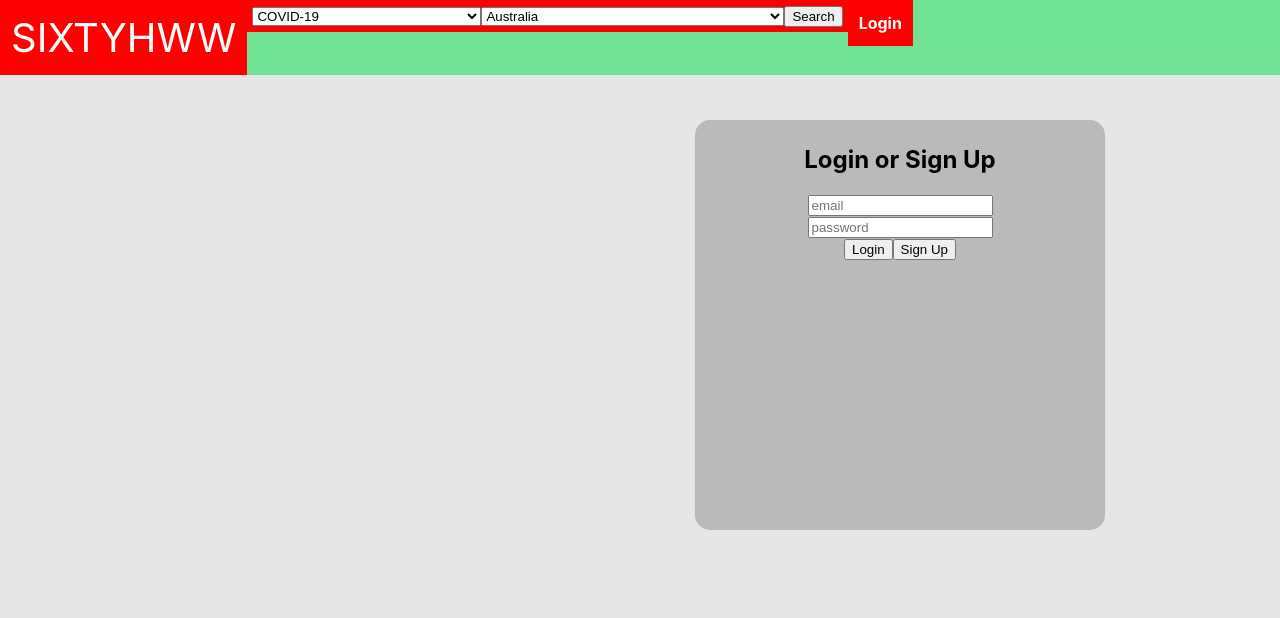
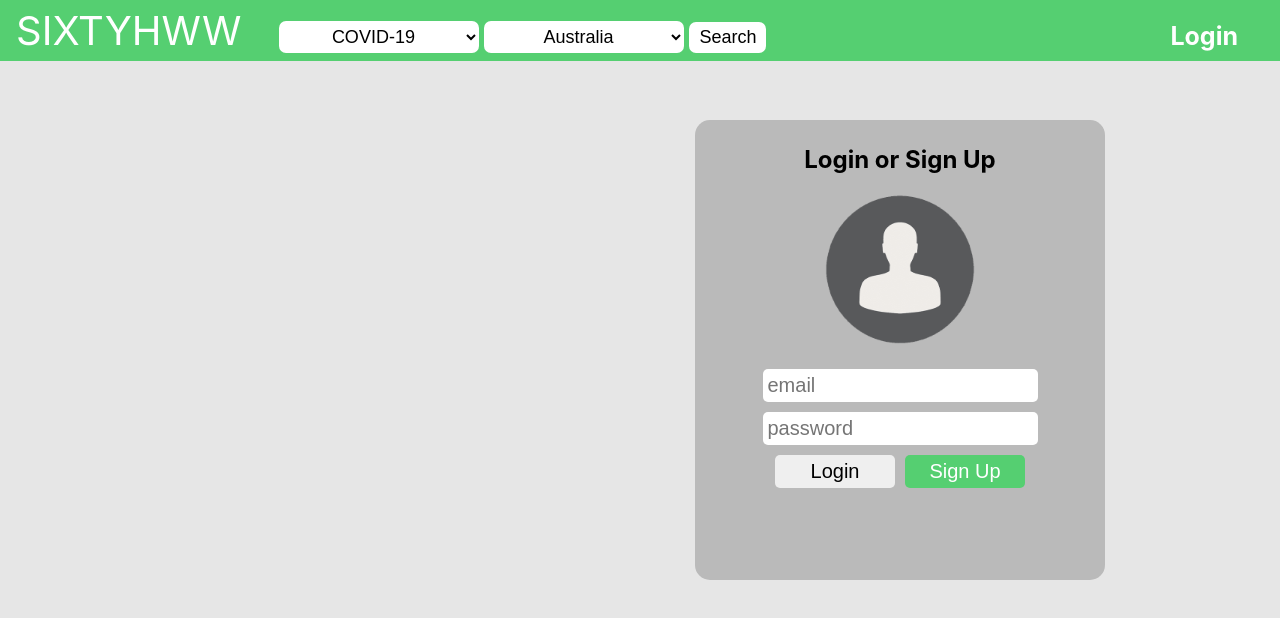
Before and after one commit to DanielF737/SENG3011_SIXTYHWW, a React (Create React App) app in the folder PHASE_2/Application_SourceCode/: page /login in a window 1280 px wide. Shown: the top 618 px of the page. Built offline with nearby package versions, Linux system fonts and the light colour scheme; what google-maps-react would draw is missing.

Commit message:
finished up css

```diff
--- a/PHASE_2/Application_SourceCode/src/components/login.js
+++ b/PHASE_2/Application_SourceCode/src/components/login.js
@@ -1,5 +1,8 @@
 import React from 'react'
 import '../styles/login.css'
+import dp from '../data/default2.png';
+
+
 const apiURL = 'http://api.sixtyhww.com:3000'
 
 class Login extends React.Component {
@@ -111,13 +114,14 @@ class Login extends React.Component {
         <div className="login">
           <form >
             <h2>Login or Sign Up</h2>
-            <p className="errorText">{this.state.error}</p>
-            <input type="text" name="email" onChange={this.handleChangeUname} placeholder="email" />
+            <img className="loginImage" src={dp}></img>
+            <p className='errorText'><strong>{this.state.error}</strong></p>
+            <input className="loginTextBox" type="text" name="email" onChange={this.handleChangeUname} placeholder="email" />
             <br></br>
-            <input type="password" name = "password" onChange={this.handleChangePword} placeholder="password" />
+            <input className="loginTextBox" type="password" name = "password" onChange={this.handleChangePword} placeholder="password" />
             <br></br>
-            <button type='button' name="login" onClick={this.handleSubmit}>Login</button>
-            <button type='button' name="register" onClick={this.handleSubmit}>Sign Up</button>
+            <button className="loginBtn" type='button' name="login" onClick={this.handleSubmit}>Login</button>
+            <button className="signupBtn" type='button' name="register" onClick={this.handleSubmit}>Sign Up</button>
           </form>
         </div>
       </div>
--- a/PHASE_2/Application_SourceCode/src/components/navbar.js
+++ b/PHASE_2/Application_SourceCode/src/components/navbar.js
@@ -43,25 +43,27 @@ class Navbar extends React.Component {
 
     return (
       <div className="Navbar">
-        <ul>
-          <li className="logo">
-            <Link to="/">SIXTYHWW</Link>
-          </li>
-          <li>
+        <nav className="navItems">
+          <div className="navItem">
+            <Link className="logoText" to="/">SIXTYHWW</Link>
+          </div>
+          <div className="navItem">
             <form onSubmit={this.handleSubmit}>
-              <select value={this.state.disease} onChange={this.handleChangeDisease}>
+              <select className="searchSelect" value={this.state.disease} onChange={this.handleChangeDisease}>
                 {Diseases.map((obj, i) => <option key={obj.name}>{obj.name}</option>)}
               </select>
-              <select value={this.state.country} onChange={this.handleChangeCountry}>
+              <select className="searchSelect" value={this.state.country} onChange={this.handleChangeCountry}>
                 {Countries.map((obj, i) => <option key={obj.name}>{obj.name}</option>)}
               </select>
-              <input type="submit" value="Search" />
+              <input className="searchButton" type="submit" value="Search" />
             </form>
-          </li>
-          <li>
-            <strong><Link to="/login">{isLoggedIn ? 'Log Out' : 'Login'}</Link></strong>
-          </li>
-        </ul>
+          </div>
+        </nav>
+        <nav className="navItems navItemsRight">
+          <div className="navItem">
+            <strong><Link className="loginText" to="/login">{isLoggedIn ? 'Log Out' : 'Login'}</Link></strong>
+          </div>
+        </nav>
       </div>
     )
   }
--- a/PHASE_2/Application_SourceCode/src/components/search.js
+++ b/PHASE_2/Application_SourceCode/src/components/search.js
@@ -352,7 +352,7 @@ class Search extends React.Component {
 
               {terms.map((yeet,i) => {
                 return(
-                <button onClick={() => this.handleFollow(yeet)}>{this.state.following[i] ? 'Following' : 'Follow'} {yeet.name}</button>
+                <button className={this.state.following[i] ? 'followBtnPressed' : 'followBtn'} onClick={() => this.handleFollow(yeet)}>{this.state.following[i] ? 'Following' : 'Follow'} {yeet.name}</button>
                 )
               })}
             </div>
--- a/PHASE_2/Application_SourceCode/src/styles/feed.css
+++ b/PHASE_2/Application_SourceCode/src/styles/feed.css
@@ -49,3 +49,21 @@
 .centerText {
   text-align: center;
 }
+
+.followBtnPressed {
+  background-color: #55cf71;
+  color: white;
+  border:none;
+  border-radius: 5px;
+  font-size: 18px;
+  width: 200px;
+  margin-right: 10px;
+}
+
+.followBtn {
+  border:none;
+  border-radius: 5px;
+  font-size: 18px;
+  width: 200px;
+  margin-right: 10px;
+}
--- a/PHASE_2/Application_SourceCode/src/styles/login.css
+++ b/PHASE_2/Application_SourceCode/src/styles/login.css
@@ -8,7 +8,7 @@
 .login {
     text-align: center;
     width: 400px;
-    height: 400px;
+    height: 450px;
     margin: 10px 50px;
     padding: 5px;
     margin-top: 50px;
@@ -24,3 +24,36 @@
     color: red;
     font-style: italic;
 }
+
+.loginImage {
+    width: 150px;
+    height: 150px;
+}
+
+.loginTextBox {
+    border:none;
+    border-radius: 5px;
+    font-size: 20px;
+    padding: 5px 5px;
+    margin: 5px;
+}
+
+.loginBtn {
+    width: 120px;
+    border:none;
+    border-radius: 5px;
+    font-size: 20px;
+    padding: 5px 5px;
+    margin: 5px;
+}
+
+.signupBtn {
+    background-color: #55cf71;
+    color: white;
+    width: 120px;
+    border:none;
+    border-radius: 5px;
+    font-size: 20px;
+    padding: 5px 5px;
+    margin: 5px;
+}
--- a/PHASE_2/Application_SourceCode/src/styles/navbar.css
+++ b/PHASE_2/Application_SourceCode/src/styles/navbar.css
@@ -2,32 +2,71 @@
   position: fixed;
   top: 0;
   left: 0;
-  width: 100%;
+  width: 100vw;
+  padding: 6px 16px;
+  background-color: #55cf71;
+  display: flex;
+  text-align: left;
 }
 
-ul {
-    list-style-type: none;
-    margin: 0;
-    padding: 0;
-    overflow: hidden;
-    background-color: #71e394;
-  }
+.navItems {
+  display:flex;
+  text-align: left;
+}
 
-  li {
-    padding:5px;
-    float: left;
-    background-color: red;
-  }
+.navItemsRight{
+  margin-top:15px;
+  margin-left:auto;
+  text-align: left;
+  padding-right: 50px;
+}
 
-  li a {
-    display: block;
-    color: white;
-    text-align: center;
-    padding: 8px 6px;
-    text-decoration: none;
-  }
+.navItem {
+  text-align: left;
+  padding-right: 8px;
+}
 
+.logoText {
+  margin-right: 25px;
+  font-size: 40px;
+  align-items: center;
+  color: white;
+  text-decoration: none;
+}
 
-.logo {
-  font-size: 40px;
+.searchSelect {
+  margin-top:15px;
+  background-color: white;
+  border-radius: 7px;
+  font-size: 18px;
+    margin-left: 5px;
+    padding: 5px 0px;
+  text-align: center;
+  text-decoration: none;
+  border: thick;
+  width:200px;
 }
+
+.searchButton {
+  background-color: white;
+  border-radius: 7px;
+  font-size: 18px;
+  margin-left: 5px;
+  padding: 5px 10px;
+  text-align: center;
+  text-decoration: none;
+  border: thick;
+}
+
+.loginButton {
+  text-align: left;
+  width: 60%;
+  display:inline-block;
+}
+
+.loginText {
+  text-align: left;
+  font-size: 25px;
+  color: white;
+  text-decoration: none;
+}
```
Also changed, not shown: PHASE_2/Application_SourceCode/src/data/default.png (added), PHASE_2/Application_SourceCode/src/data/default2.png (added).
